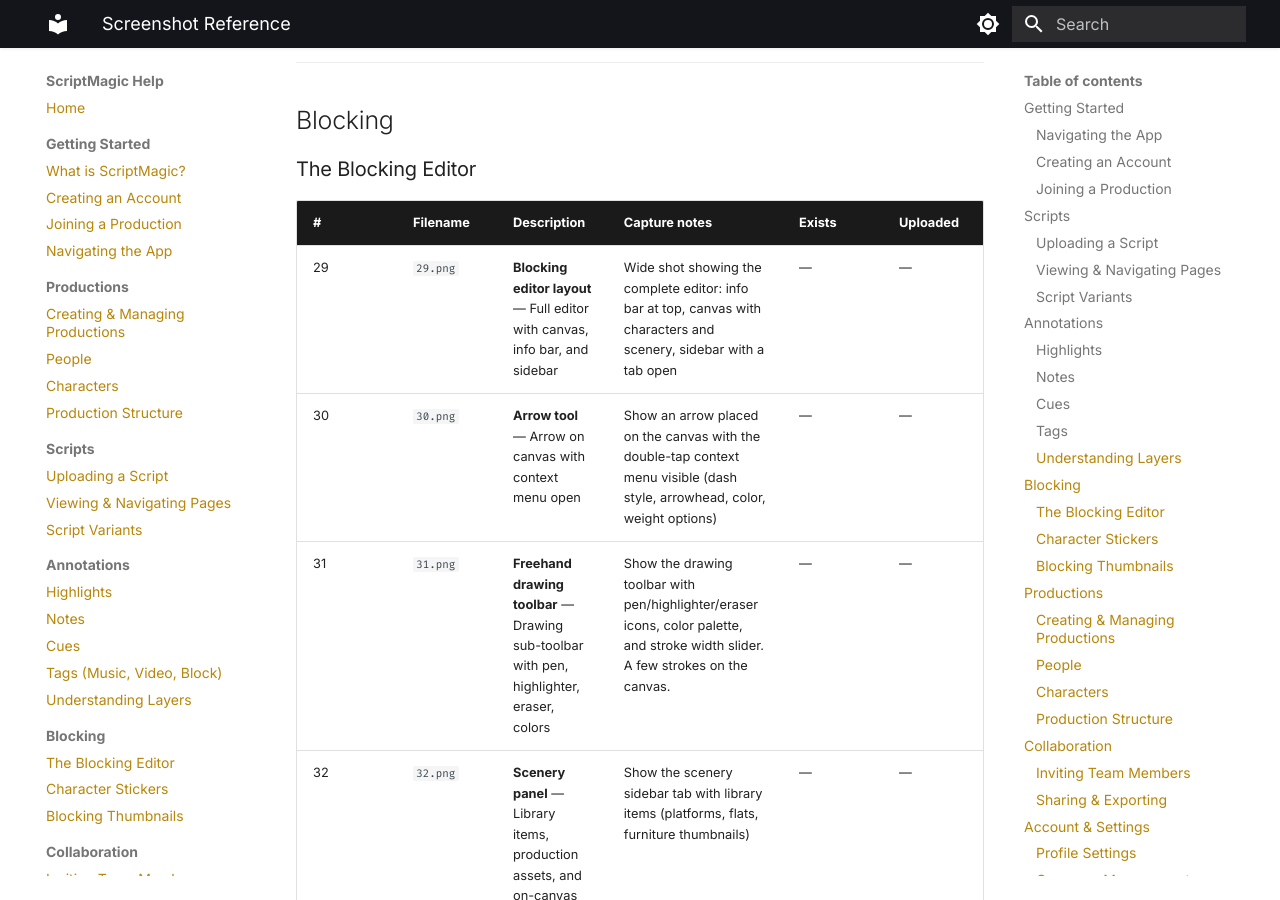
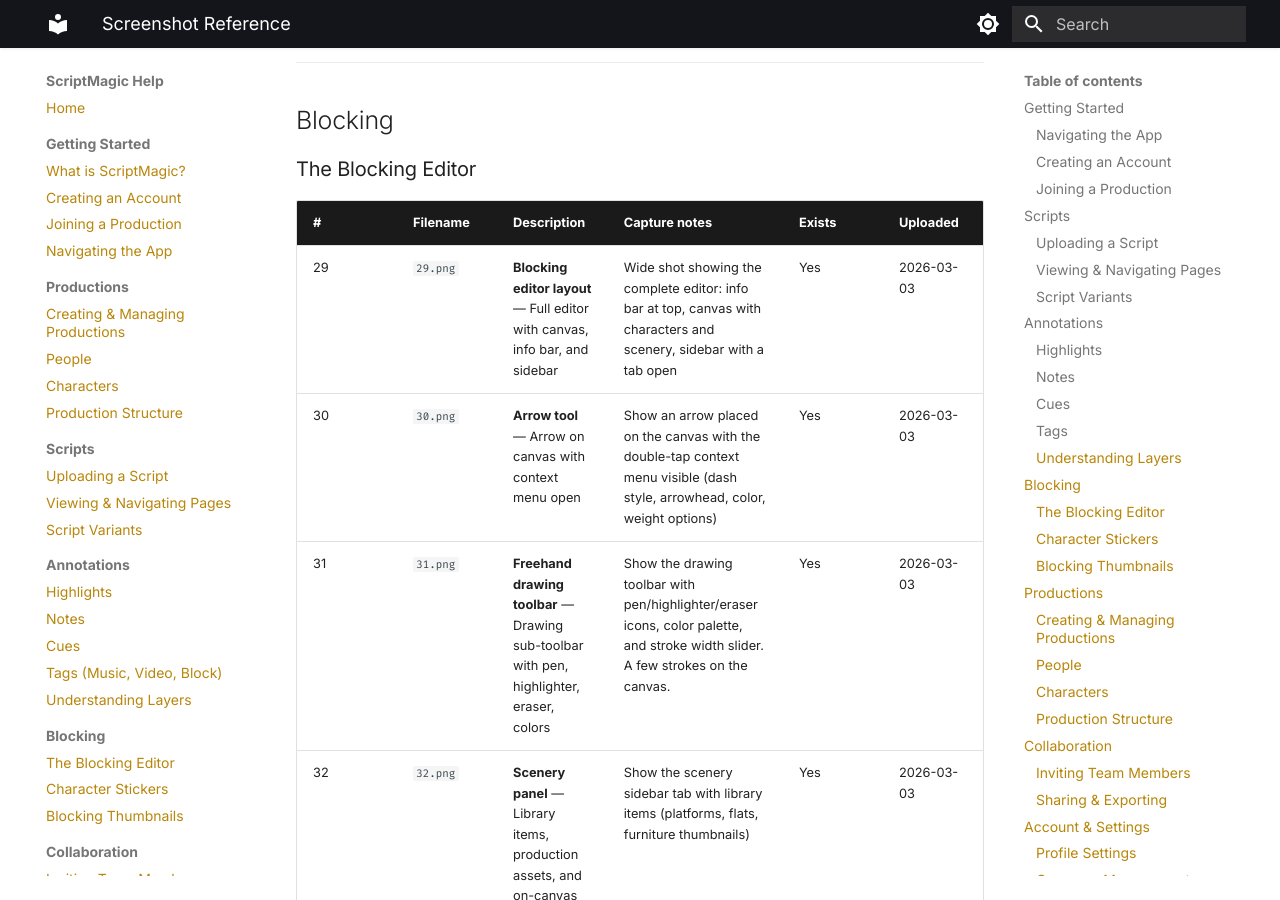
Before and after one commit to sqkysqnt/scriptmagic-help, an MkDocs documentation site: the page built from docs/images/screenshots/SCREENSHOTS.md, in a window 1280 px wide and 900 px high, scrolled down 6686 px. Built offline with MkDocs 1.6.1 and Material for MkDocs 9.7.7, drawn with Linux system fonts in a browser that asks for light colours.

Commit message:
Update screenshot reference with newly uploaded images
Mark screenshots 29–32 (blocking editor) as uploaded on 2026-03-03.
17 of 55 screenshots now captured.

Co-Authored-By: Claude Opus 4.6 <noreply@anthropic.com>

```diff
--- a/docs/images/screenshots/SCREENSHOTS.md
+++ b/docs/images/screenshots/SCREENSHOTS.md
@@ -105,10 +105,10 @@ This file identifies all screenshots used throughout the ScriptMagic help articl
 
 | # | Filename | Description | Capture notes | Exists | Uploaded |
 |---|----------|-------------|---------------|--------|----------|
-| 29 | `29.png` | **Blocking editor layout** — Full editor with canvas, info bar, and sidebar | Wide shot showing the complete editor: info bar at top, canvas with characters and scenery, sidebar with a tab open | — | — |
-| 30 | `30.png` | **Arrow tool** — Arrow on canvas with context menu open | Show an arrow placed on the canvas with the double-tap context menu visible (dash style, arrowhead, color, weight options) | — | — |
-| 31 | `31.png` | **Freehand drawing toolbar** — Drawing sub-toolbar with pen, highlighter, eraser, colors | Show the drawing toolbar with pen/highlighter/eraser icons, color palette, and stroke width slider. A few strokes on the canvas. | — | — |
-| 32 | `32.png` | **Scenery panel** — Library items, production assets, and on-canvas list | Show the scenery sidebar tab with library items (platforms, flats, furniture thumbnails) | — | — |
+| 29 | `29.png` | **Blocking editor layout** — Full editor with canvas, info bar, and sidebar | Wide shot showing the complete editor: info bar at top, canvas with characters and scenery, sidebar with a tab open | Yes | 2026-03-03 |
+| 30 | `30.png` | **Arrow tool** — Arrow on canvas with context menu open | Show an arrow placed on the canvas with the double-tap context menu visible (dash style, arrowhead, color, weight options) | Yes | 2026-03-03 |
+| 31 | `31.png` | **Freehand drawing toolbar** — Drawing sub-toolbar with pen, highlighter, eraser, colors | Show the drawing toolbar with pen/highlighter/eraser icons, color palette, and stroke width slider. A few strokes on the canvas. | Yes | 2026-03-03 |
+| 32 | `32.png` | **Scenery panel** — Library items, production assets, and on-canvas list | Show the scenery sidebar tab with library items (platforms, flats, furniture thumbnails) | Yes | 2026-03-03 |
 | 33 | `33.png` | **Alignment guides** — Magenta snap lines during element drag | Show a scenery item being dragged with magenta alignment lines snapping to other elements | — | — |
 | 34 | `34.png` | **Dance placement ribbon** — Numbered spacing line on the blocking canvas | Show the ribbon on the canvas with numbers counting outward from center (3 2 1 0 1 2 3) | — | — |
 | 35 | `35.png` | **Grid overlay** — Reference grid on canvas with draggable origin crosshair | Show the canvas with the grid visible and the origin crosshair indicator | — | — |
```
